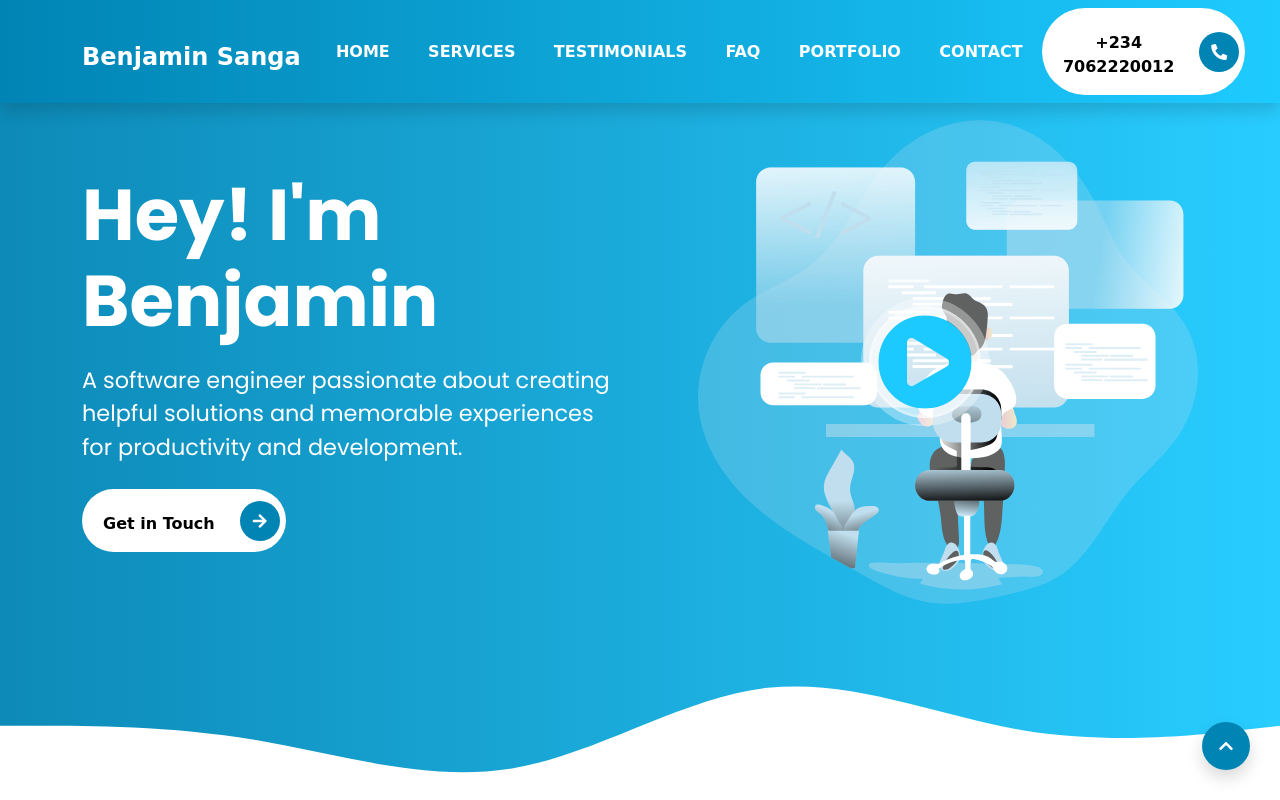
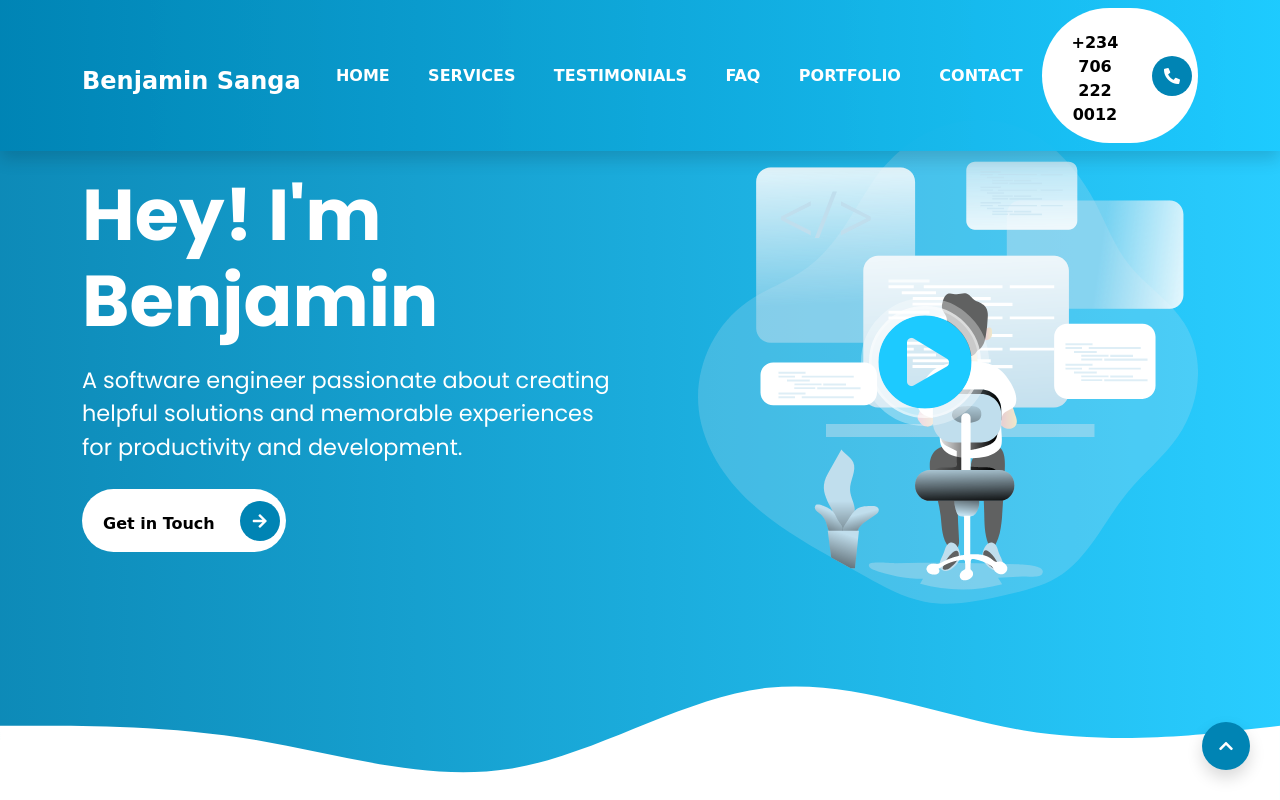
Before and after one commit to benjaminsanga/benjaminsanga.github.io, a website: page index.html in a window 1280 px wide. Shown: the top 800 px of the page. Drawn offline with Linux system fonts and the light colour scheme; a web font is replaced by a local one.

Commit message:
edited on github

```diff
--- a/index.html
+++ b/index.html
@@ -43,7 +43,7 @@
               </li>
 
             </ul>
-            <button type="button" class="rounded-pill btn-rounded">+234 7062220012
+            <button type="button" class="rounded-pill btn-rounded">+234 706 222 0012
                 <span>
                     <i class="fas fa-phone-alt"></i>
                 </span>
```
